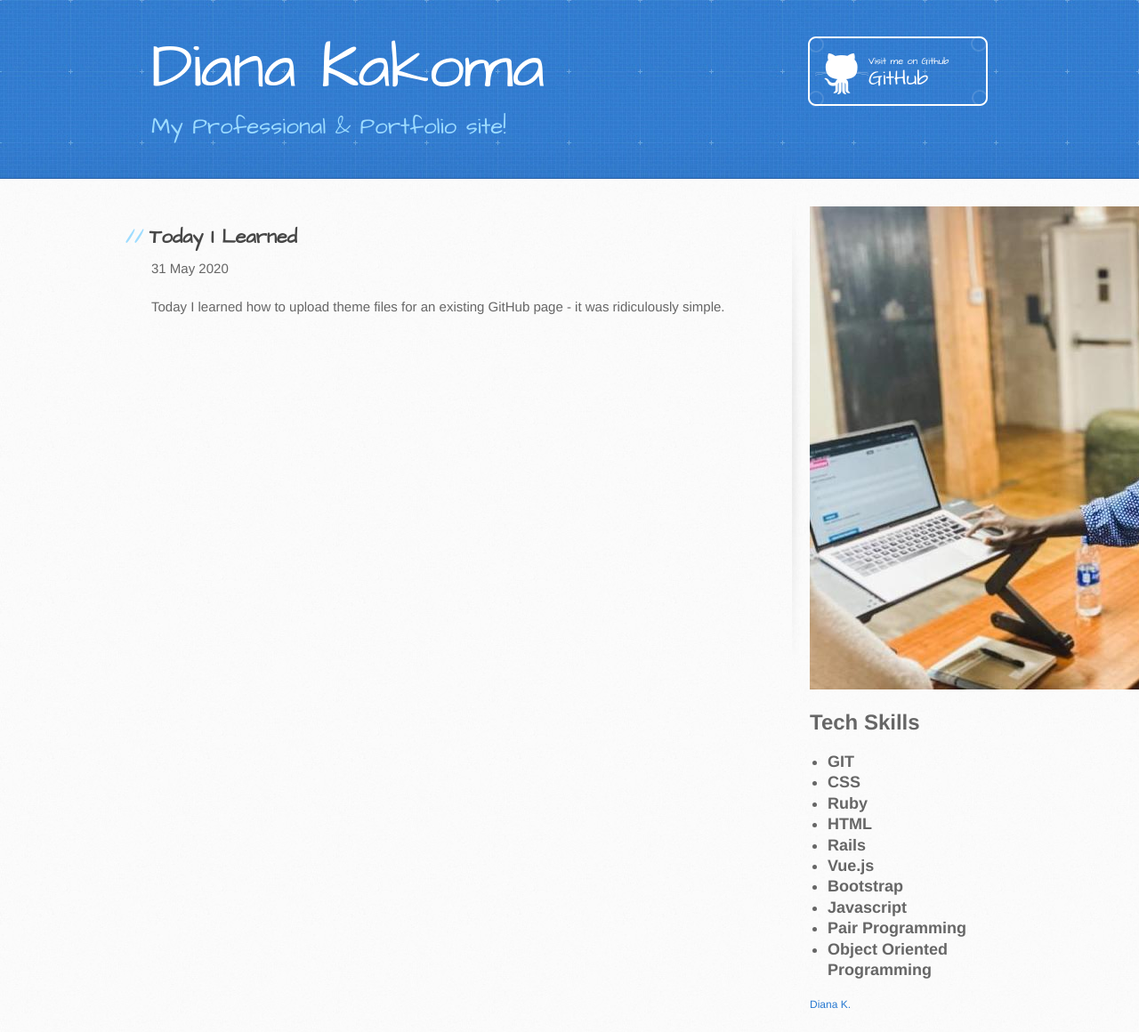
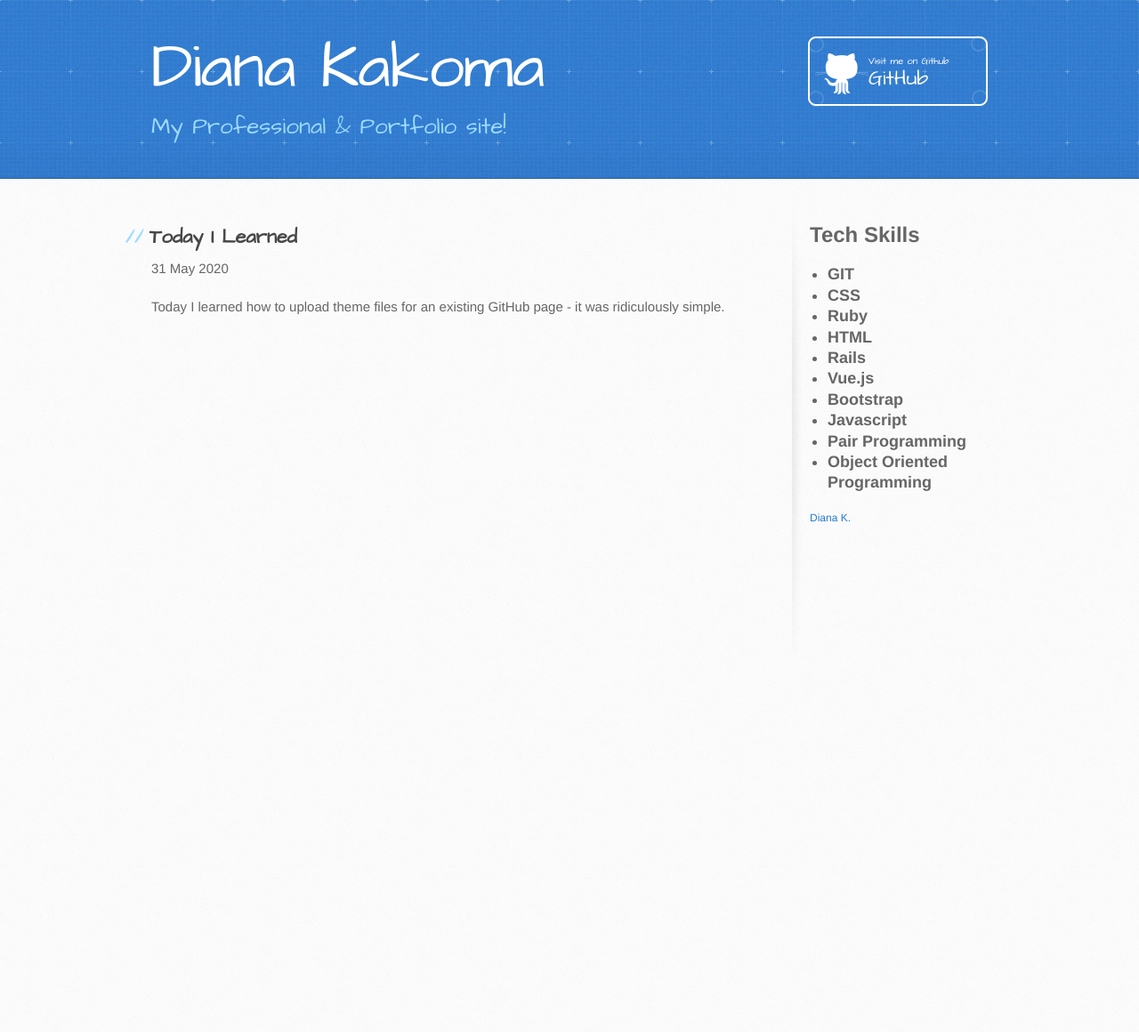
Before and after one commit to dianakakoma/dianakakoma.github.io, a Jekyll site: the page built from _posts/2020-05-31-Today-I-Learned.md, in a window 1280 px wide. Shown: the whole page at 89% size. Built offline with Jekyll 4.4.1, drawn with Linux system fonts in a browser that asks for light colours; our own code applies the rules of GitHub Pages for plain Markdown files; comment, search, counter and statistics services are not loaded; after the commit the page ends 900 px from its top, so only the background shows below that.

Commit message:
Update default.html

```diff
--- a/_layouts/default.html
+++ b/_layouts/default.html
@@ -37,7 +37,6 @@
 
         <aside id="sidebar">
 
-          <img src="/images/capstone_demo.jpg" />
 
               <h1>Tech Skills</h1>
           <h2>
```
